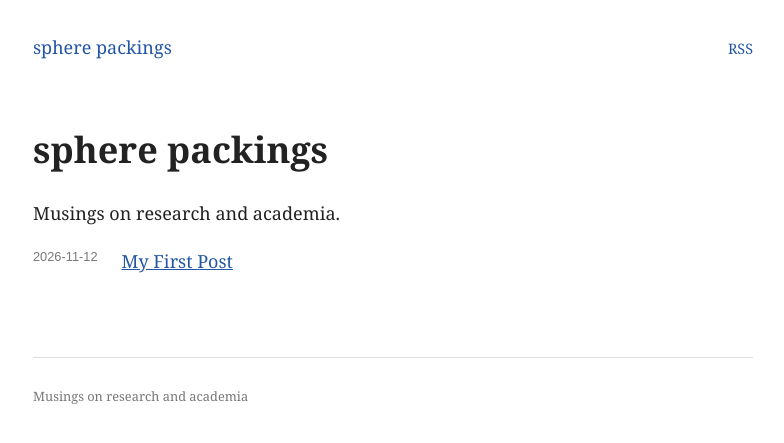
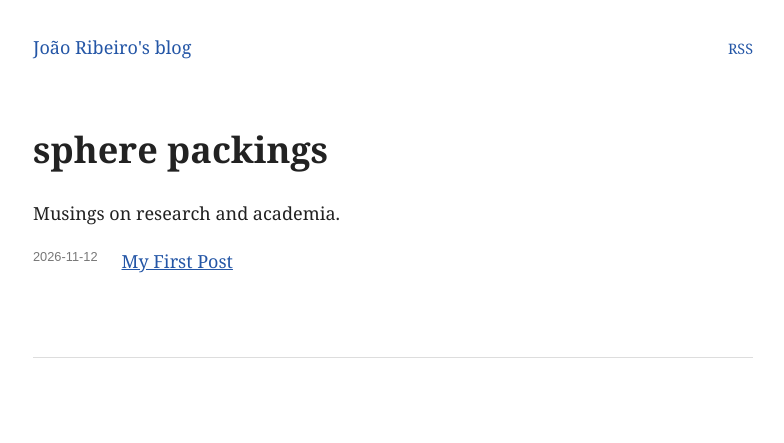
Before and after one commit to jmlribeiro/blog, a Jekyll site: the page built from index.html, in a window 1280 px wide. Shown: the top 443 px of the page, without its empty margins (247-1031 px from the left). Built offline with Jekyll 4.4.1, drawn with Linux system fonts in a browser that asks for light colours.

Commit message:
Update _config.yml

```diff
--- a/_config.yml
+++ b/_config.yml
@@ -1,5 +1,5 @@
-title: "sphere packings"
-description: "Musings on research and academia"
+title: "João Ribeiro's blog"
+description: ""
 
 url: "https://jmlribeiro.github.io"
 baseurl: "/blog"
```
